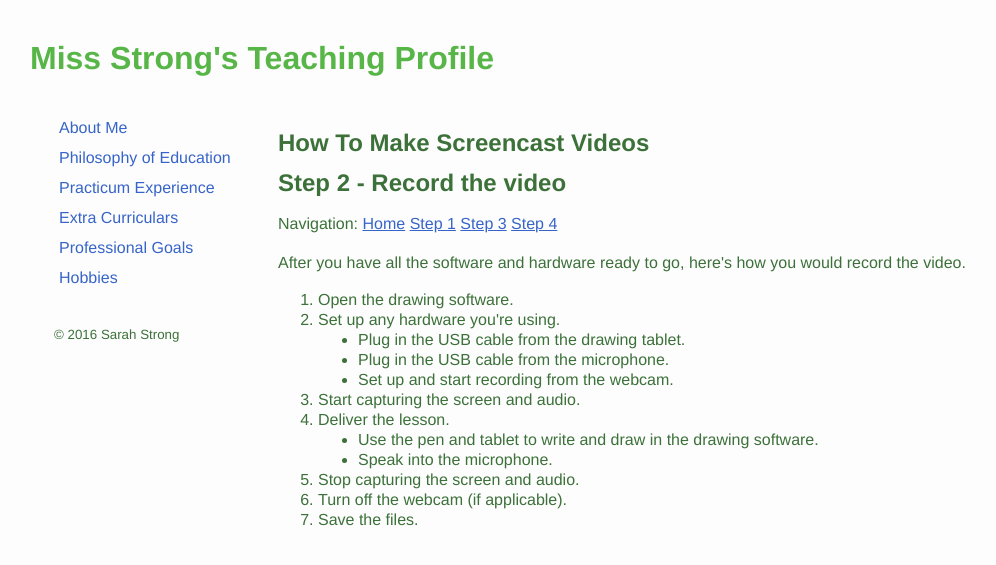
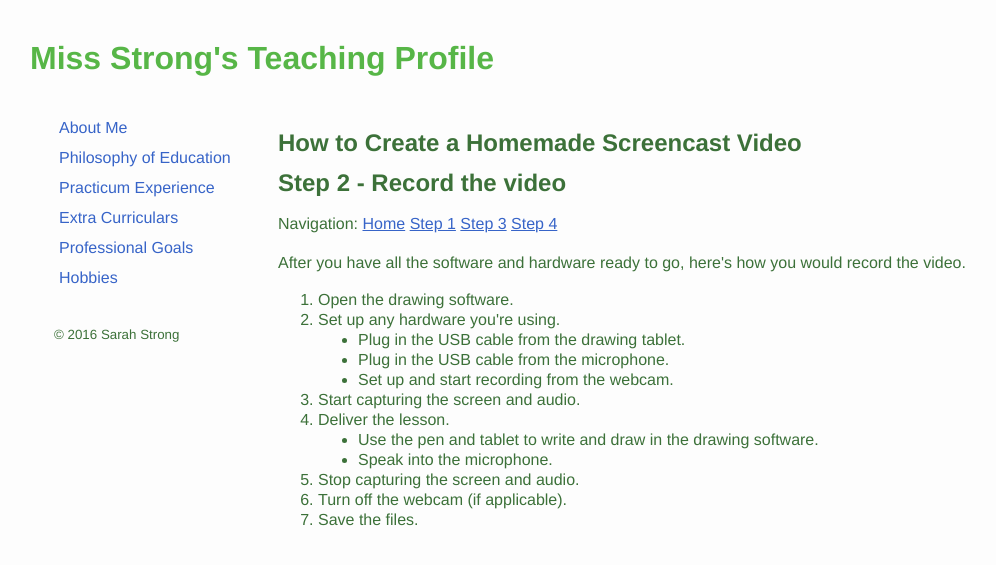
Before and after one commit to sarahstrong314/sarahstrong.ca, a Jekyll site: the page built from screencast-videos-step-2.html, in a window 1280 px wide. Shown: the top 565 px of the page, without its empty margins (26-1022 px from the left). Built offline with Jekyll 4.4.1, drawn with Linux system fonts in a browser that asks for light colours; nearby versions of some CDN libraries; library files that are not in the unit come from our copies; Markdown is read by kramdown in place of the engine named in the settings.

Commit message:
Fixed title

```diff
--- a/screencast-videos-step-2.html
+++ b/screencast-videos-step-2.html
@@ -5,7 +5,7 @@ title: Screencast Videos
 
 <div id="Screencast Videos Step 2">
 
-<h2>How To Make Screencast Videos</h2>
+<h2>How to Create a Homemade Screencast Video</h2>
 
 <h2>Step 2 - Record the video</h2>
 
```
